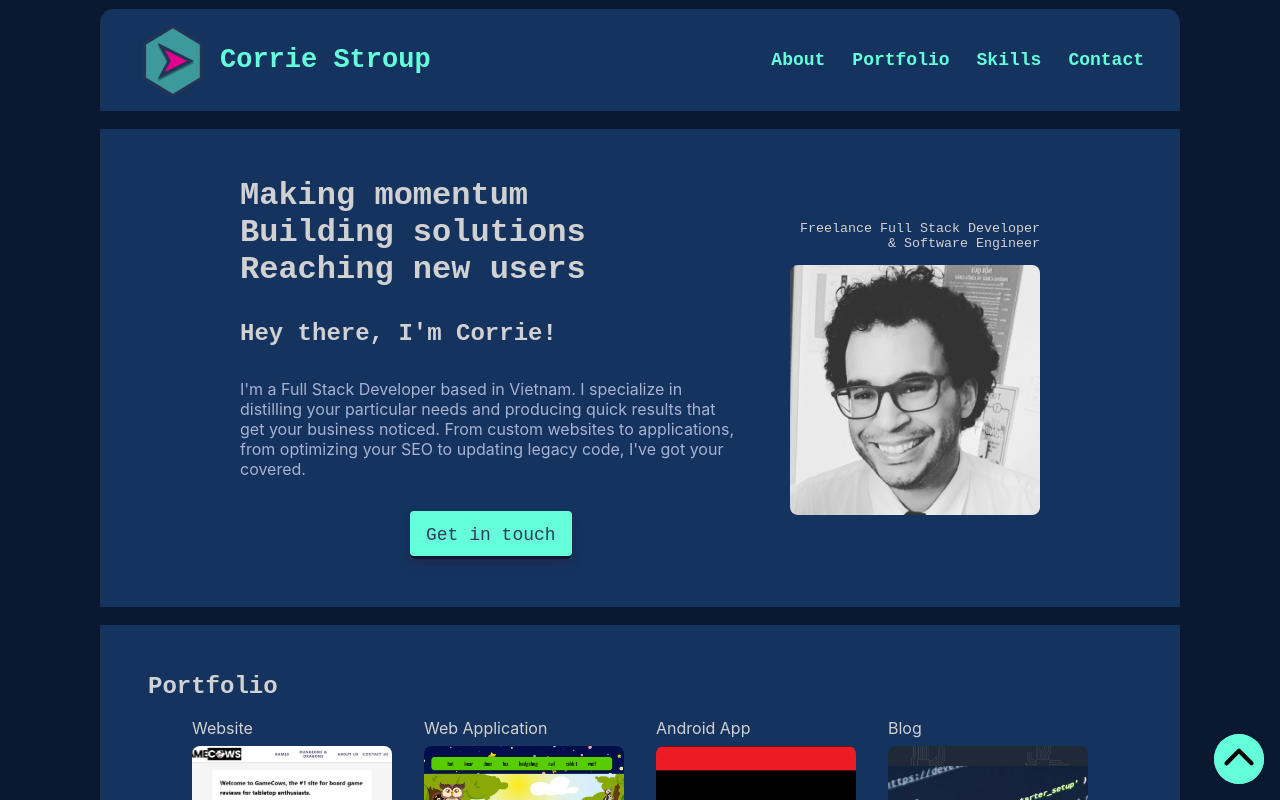
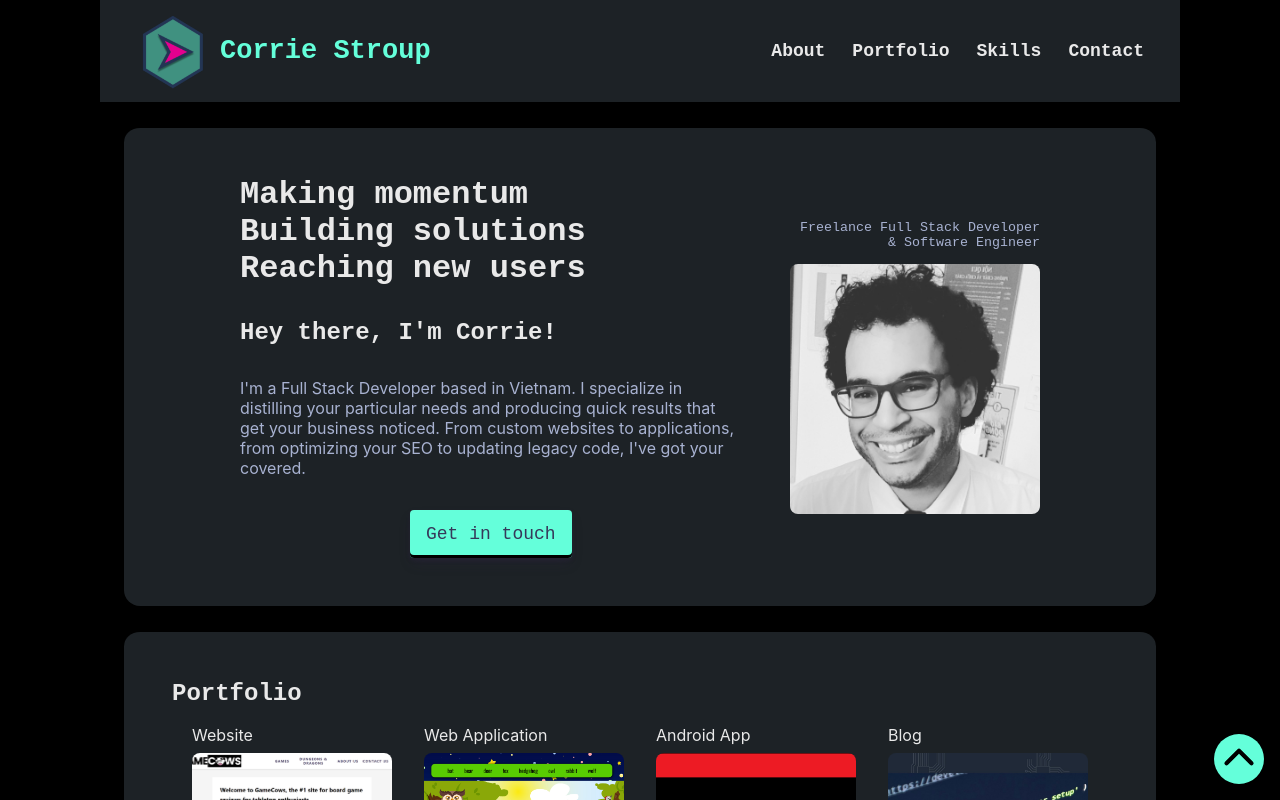
Before and after one commit to Cililocwee/portfolio, a React (Vite) app: page / in a window 1280 px wide. Shown: the top 800 px of the page. Built offline with nearby package versions, Linux system fonts and the light colour scheme.

Commit message:
Rework on website colors

```diff
--- a/src/components/components.css
+++ b/src/components/components.css
@@ -6,8 +6,7 @@ nav {
   background: var(--content);
   padding: 0.75em 2em;
   z-index: 100;
-  border-radius: 0.75em 0.75em 0 0;
-  margin-top: 0.5em;
+  /* margin-top: 0.5em; */
   font-family: var(--font-flair);
   font-weight: bold;
   font-size: large;
@@ -21,6 +20,10 @@ nav {
     margin-left: auto;
     gap: 1.5em;
     align-items: center;
+
+    li a {
+      color: var(--lighter-text);
+    }
   }
 
   .nav-banner {
@@ -44,7 +47,7 @@ footer {
   border-top: 2px solid var(--dark-bg);
   margin-top: 1em;
 
-  background-color: var(--content);
+  /* background-color: var(--content); */
   border-radius: 0 0 0.75em 0.75em;
   margin-bottom: 0.5em;
   display: flex;
@@ -52,15 +55,12 @@ footer {
   /* align-items: flex-end; */
 }
 
-small {
-  font-family: var(--font-flair);
-}
-
 /* components */
 .section {
   padding: 3em;
   border-top: 2px solid var(--dark-bg);
-  margin-top: 1em;
+  border-radius: 16px;
+  margin: 1.5em;
   background-color: var(--content);
 }
 
@@ -87,6 +87,8 @@ small {
       margin-left: auto;
       text-align: right;
       padding-bottom: 1em;
+      font-family: var(--font-flair);
+      color: var(--darker-text);
     }
 
     img {
@@ -187,12 +189,8 @@ small {
 .card {
   width: 200px;
   height: 250px;
-  /* overflow: hidden; */
   display: flex;
   flex-direction: column;
-
-  /* background: red; */
-  /* border: 2px solid red; */
 
   .card-type p {
     color: var(--lighter-text);
@@ -208,10 +206,8 @@ small {
     background-position: center;
     background-size: cover;
     background-repeat: no-repeat;
-    /* overflow: hidden; */
     position: relative;
     border-radius: 8px;
-
     display: flex;
     transition: 0.5s;
   }
@@ -227,7 +223,7 @@ small {
     margin-top: auto;
     padding: 0.5em;
     width: 100%;
-    color: var(--white);
+    color: var(--lighter-text);
     background-color: #36395aaa;
     font-family: var(--font-main);
   }
@@ -276,27 +272,6 @@ small {
   h2 {
     margin-bottom: 1em;
   }
-}
-
-/* Utility Classes */
-
-.bouncy:hover {
-  transform: scale(1.05);
-}
-
-.invert {
-  filter: invert(45%) sepia(13%) saturate(1155%) hue-rotate(180deg)
-    brightness(93%) contrast(87%);
-  transition: 0.25s;
-}
-
-.invert:hover {
-  filter: invert(100%) sepia(13%) saturate(1155%) hue-rotate(180deg)
-    brightness(93%) contrast(87%);
-}
-
-.highlight {
-  color: var(--highlight);
 }
 
 #hamburger {
@@ -369,6 +344,27 @@ small {
   }
 }
 
+/* Utility Classes */
+
+.bouncy:hover {
+  transform: scale(1.05);
+}
+
+.invert {
+  filter: invert(45%) sepia(13%) saturate(1155%) hue-rotate(180deg)
+    brightness(93%) contrast(87%);
+  transition: 0.25s;
+}
+
+.invert:hover {
+  filter: invert(100%) sepia(13%) saturate(1155%) hue-rotate(180deg)
+    brightness(93%) contrast(87%);
+}
+
+.highlight {
+  color: var(--highlight);
+}
+
 @media (max-width: 600px) {
   nav ul {
     display: none;
@@ -376,6 +372,7 @@ small {
 
   .section {
     padding: 2em 1em;
+    margin: 1.5em 0 0 0;
   }
 
   #hero {
--- a/src/index.css
+++ b/src/index.css
@@ -1,64 +1,20 @@
 :root {
-  /* SOON TO BE REMOVED */
-  --navy: #0a192f;
-  --light-green: #64ffda;
-  --slate: #8892b0;
-  --light-slate: #a8b2d1;
-  --white: #e6f1ff;
-  --not-white: #d1d1d1;
-  --border-radius: 6px;
+  /* Color palette */
 
-  --dark-navy: #020c1b;
-  --light-navy: #112240;
-  --lightest-navy: #233554;
-  --navy-shadow: rgba(2, 12, 27, 0.7);
-  --dark-slate: #495670;
-  --lightest-slate: #ccd6f6;
-  --green-tint: rgba(100, 255, 218, 0.1);
-
-  /* Color palette redo */
-  --dark-bg: #0a192f;
-  --content: #15335f;
+  --dark-bg: #000000;
+  --content: #1d2226;
 
   --darker-text: #a8b2d1;
-  --lighter-text: #d1d1d1;
+  --lighter-text: #e9e9e9;
   --active-text: #64ffda;
 
   --highlight: #64ffda;
-  /* End color palette redo */
-
-  --linear-gradient: linear-gradient(
-      217deg,
-      rgba(255, 0, 0, 0.8),
-      rgba(255, 0, 0, 0) 70.71%
-    ),
-    linear-gradient(127deg, rgba(0, 255, 0, 0.8), rgba(0, 255, 0, 0) 70.71%),
-    linear-gradient(336deg, rgba(0, 0, 255, 0.8), rgba(0, 0, 255, 0) 70.71%);
-
-  --scale-in: 0.3s;
-  --scale-out: 0.75s;
-
-  --variable-padding-small: 0.5em;
-  --padding-medium: 1em;
-  --padding-large: 2em;
 
   --font-main: "Calibre", "Inter", "San Francisco", "SF Pro Text", -apple-system,
     system-ui, sans-serif;
   --font-flair: "SF Mono", "Fira Code", "Fira Mono", "Roboto Mono", monospace;
 
   -webkit-tap-highlight-color: transparent;
-}
-
-@media only screen and (min-width: 500px) {
-  :root {
-    --variable-padding-small: 1em;
-  }
-}
-
-@media only screen and (min-width: 700px) {
-  :root {
-    --variable-padding-small: 2em;
-  }
 }
 
 html {
```
